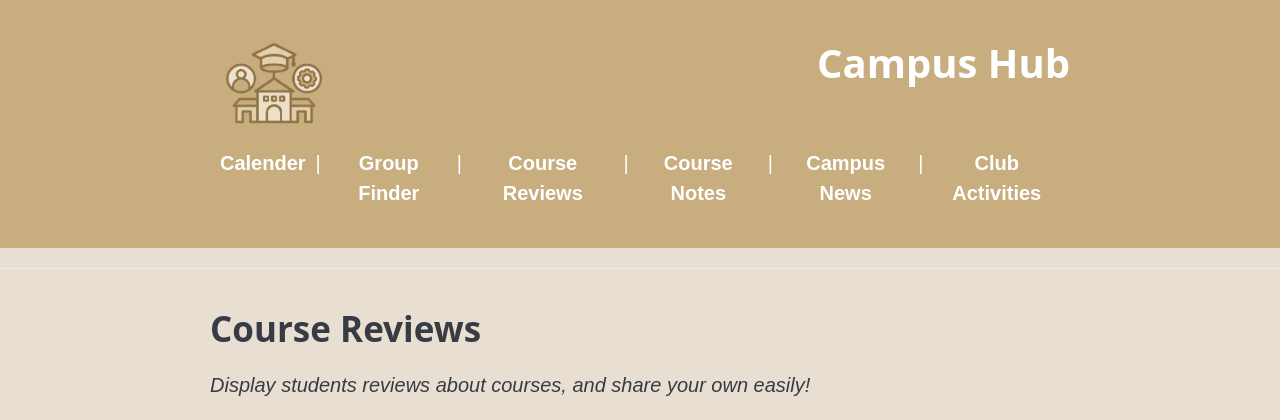
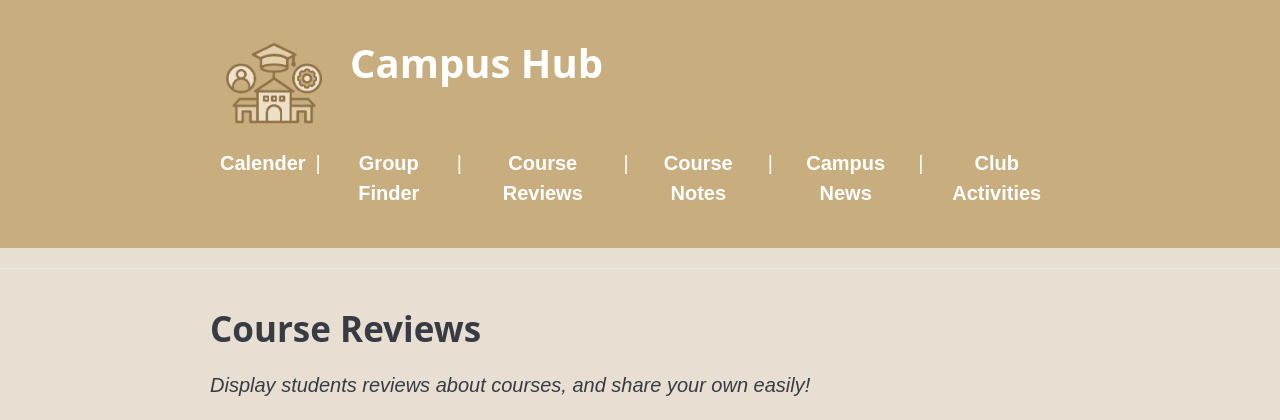
Before and after one commit to Duha248/CS-Project-G4, a PHP site: page / in a window 1280 px wide. Shown: the top 420 px of the page. Run offline with PHP 8.4, Linux system fonts and the light colour scheme; some libraries are stand-ins or nearby versions.

Commit message:
change header alignment

```diff
--- a/CourseReviews/style.css
+++ b/CourseReviews/style.css
@@ -22,7 +22,7 @@ header {
 
 header h1 {
     display: flex;
-    justify-content: space-between;
+    justify-content: left;
     align-items: left;
     gap: 0 10px;
     color: white;
```
